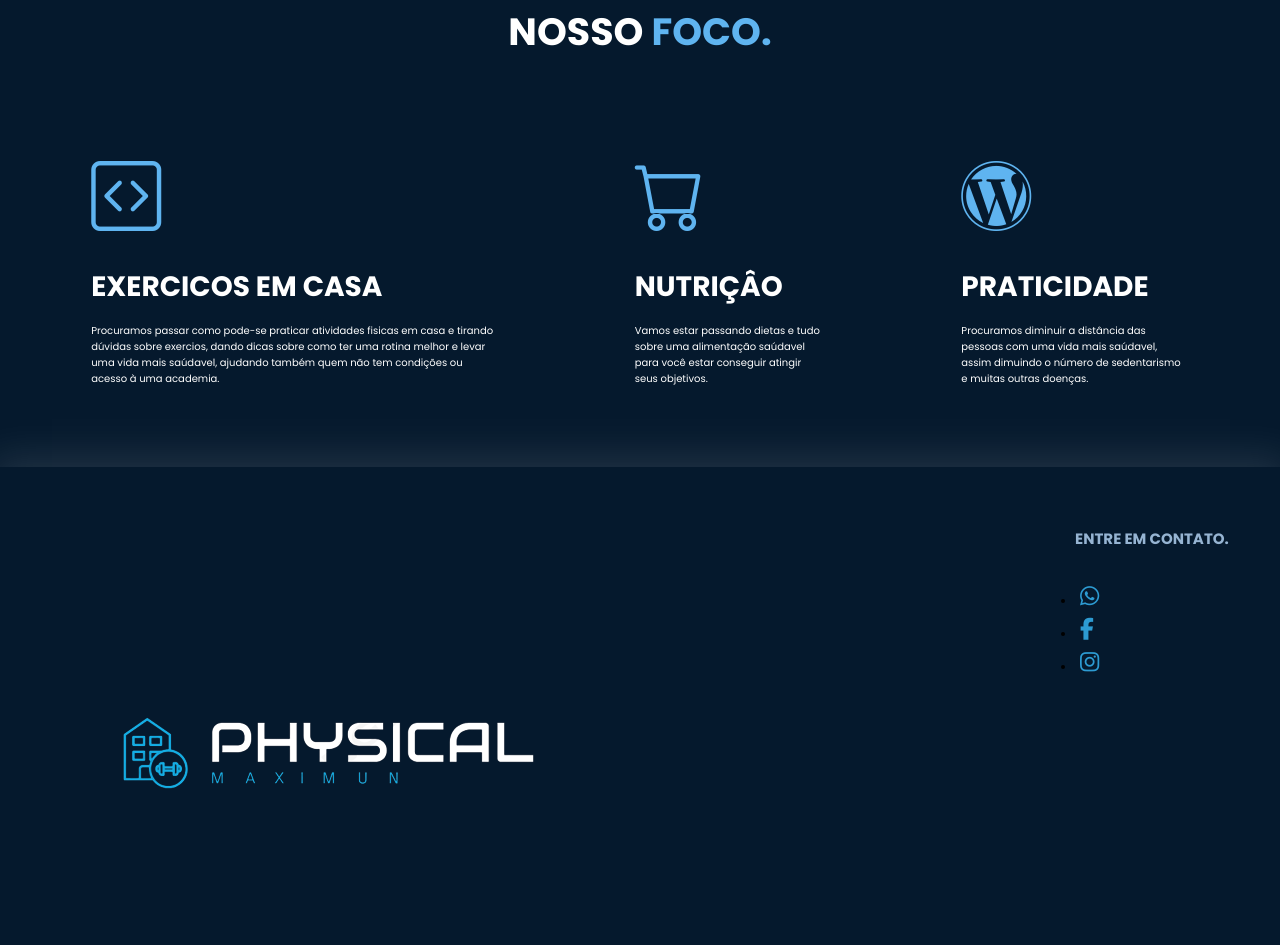
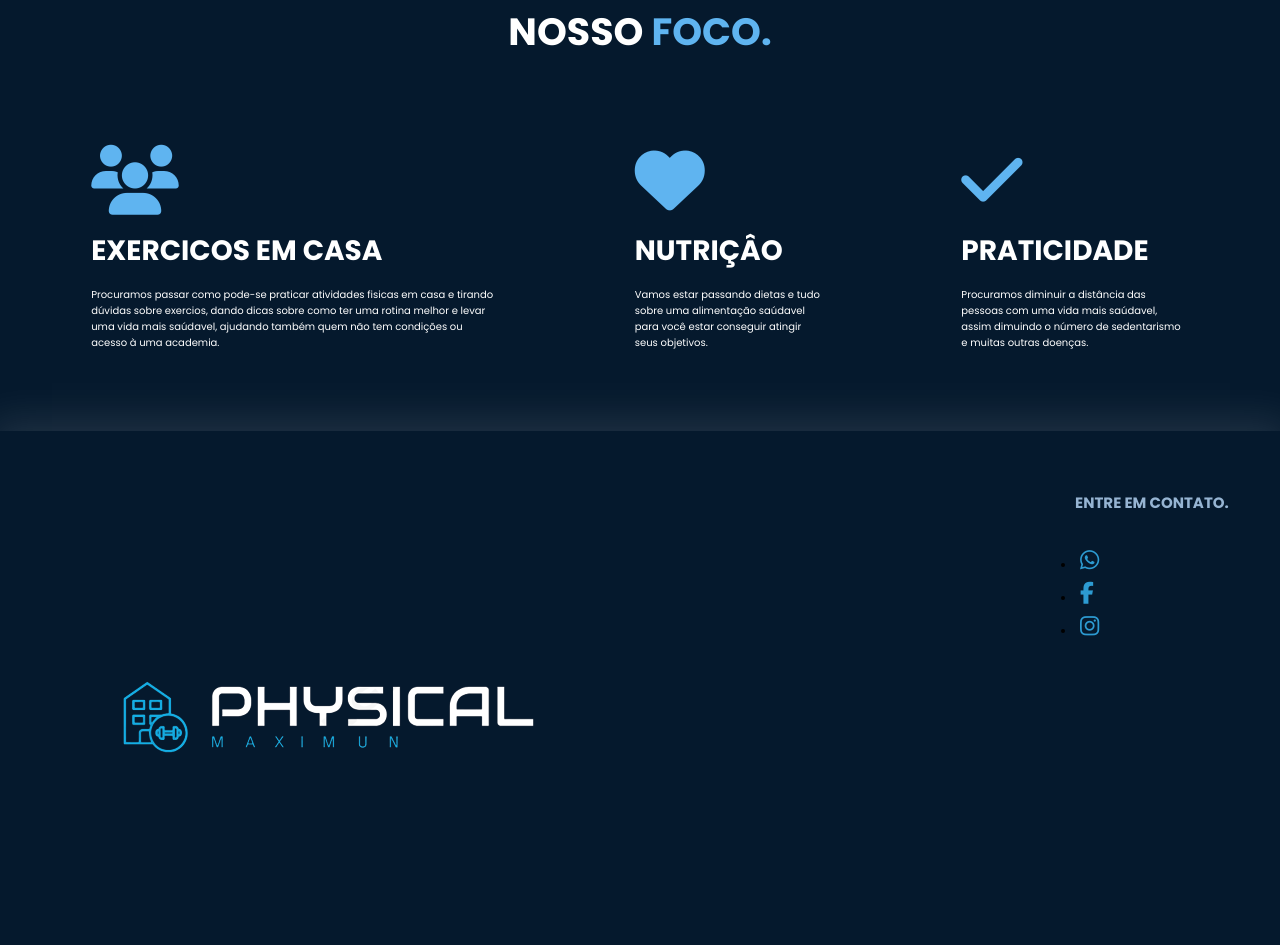
Before and after one commit to Luan-Gabriel-Brusarosco/TCC, a website: page index.html in a window 1280 px wide. Shown: the part 861-1806 px from the top of the page. Drawn offline with nearby package versions, Linux system fonts and the light colour scheme; a script that the page names is missing; files whose address does not match are found by name.

Commit message:
08-11-23

```diff
--- a/index.html
+++ b/index.html
@@ -47,19 +47,19 @@
             <h2 class="titulo">NOSSO <span>FOCO.</span></h2>
             <div class="flex">
                 <div class="especialidades-box">
-                    <i class="bi bi-code-square"></i>
+                    <i class="fa fa-users"></i>
                     <h3>EXERCICOS EM CASA</h3>
                     <p>Procuramos passar como pode-se praticar atividades fisicas em casa e tirando dúvidas sobre exercios, dando dicas sobre como ter uma rotina melhor e levar uma vida mais saúdavel, ajudando também quem não tem condições ou acesso à uma academia.</p>
                 </div><!--especialidades-box-->
 
                 <div class="especialidades-box">
-                    <i class="bi bi-cart"></i>
+                    <i class="fa fa-heart"></i>
                     <h3>NUTRIÇÂO</h3>
                     <p>Vamos estar passando dietas e tudo sobre uma alimentação saúdavel para você estar conseguir atingir seus objetivos.</p>
                 </div><!--especialidades-box-->
 
                 <div class="especialidades-box">
-                    <i class="bi bi-wordpress"></i>
+                    <i class="fa fa-check"></i>
                     <h3>PRATICIDADE</h3>
                     <p>Procuramos diminuir a distância das pessoas com uma vida mais saúdavel, assim dimuindo o número de sedentarismo e muitas outras doenças.</p>
                 </div><!--especialidades-box-->
```
